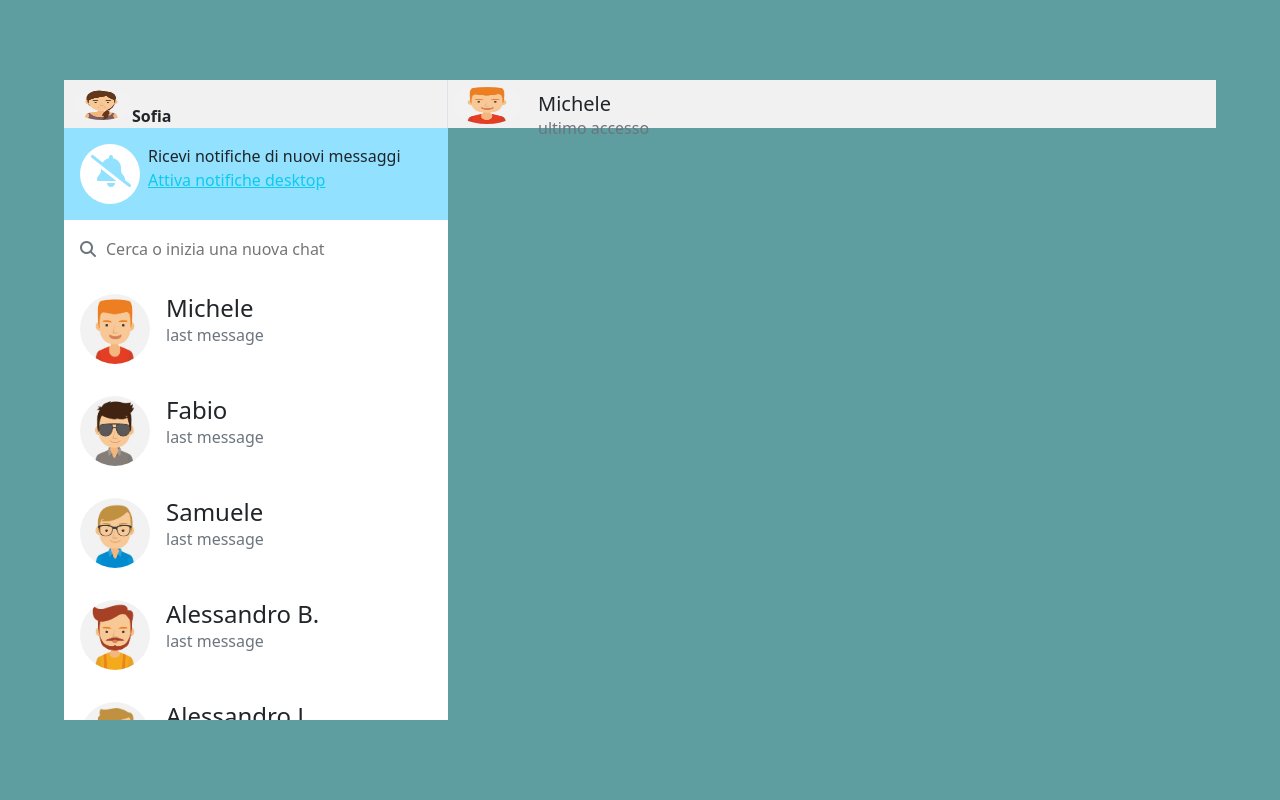
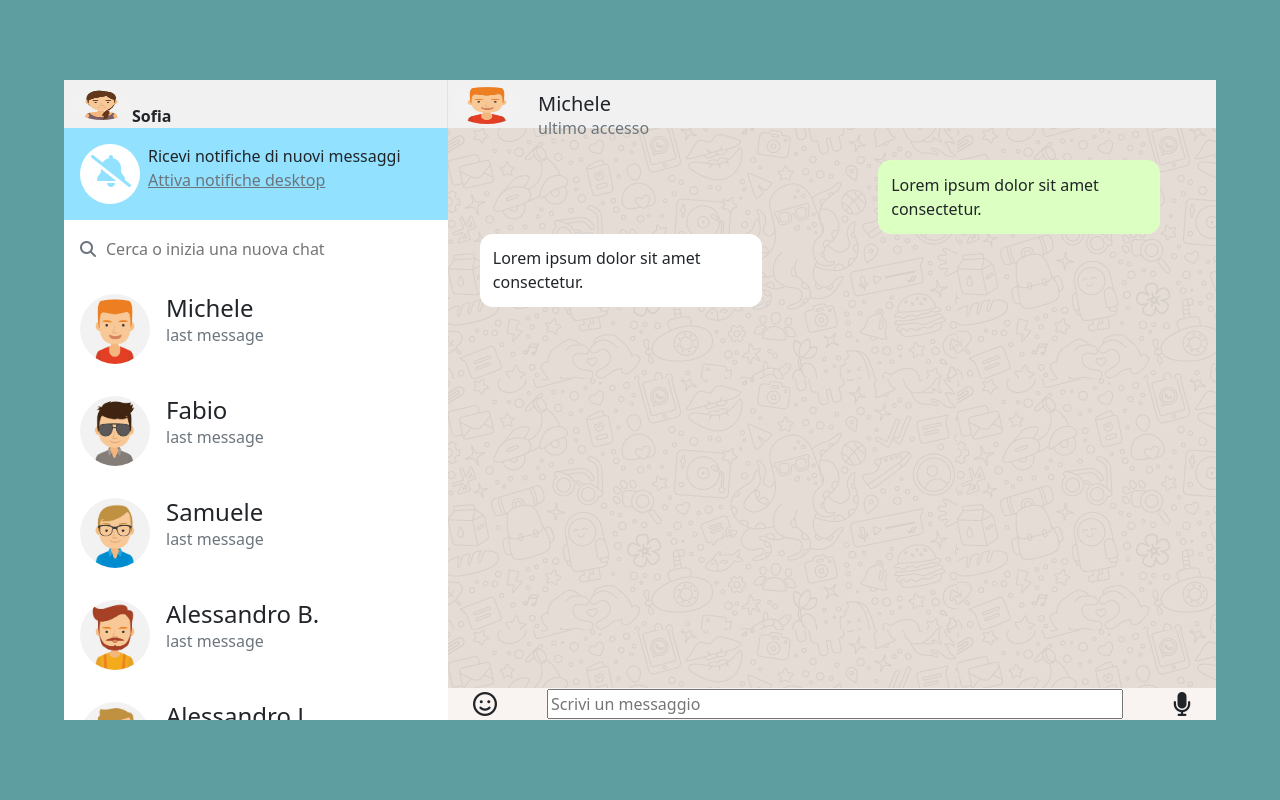
Before and after one commit to LorenzoOgnibene/vue-boolzapp, a plain HTML site: page index.html in a window 1280 px wide. Drawn offline with nearby package versions, Linux system fonts and the light colour scheme.

Commit message:
Add first try of chat message

```diff
--- a/css/style.css
+++ b/css/style.css
@@ -8,10 +8,17 @@
     background-color: #91e1ff;
 }
 
+.bg-cappuccino{
+    background-color: #f9f3f1;
+}
+
+.bg-lime{
+    background-color: #dcffc2;
+}
+
 .c-light-blue{
     color: #91e1ff;
 }
-
 
 
 
@@ -34,6 +41,11 @@ main{
 #contacts-box{
     height: 60vh;
     overflow: scroll;
+    cursor: pointer;
+}
+
+.contact-card:hover{
+    background-color: #f1f1f1;
 }
 
 #user-profile img{
@@ -58,3 +70,24 @@ main{
     width: 70px;
     border-radius: 50%;
 }
+
+.chat{
+    height: 70vh;
+    background-image: url('../img/mine.jpg');
+    padding: 2rem;
+}
+
+.text-bar{
+    height: 4vh;
+}
+
+.text-bar i{
+    font-size: 1.5rem;
+}
+
+.recived-message,
+.user-message{
+    max-width: 40%;
+    padding: .8rem;
+    border-radius: .8rem;
+}
--- a/index.html
+++ b/index.html
@@ -32,7 +32,7 @@
                             <i class="fa-solid fa-bell-slash fa-2x bg-white c-light-blue"></i>
                             <div class="text-wrapper ms-2">
                                 <p class="mb-0">Ricevi notifiche di nuovi messaggi</p>
-                                <a href="#" class="link-info">Attiva notifiche desktop</a>
+                                <a href="#" class="link-secondary">Attiva notifiche desktop</a>
                             </div>
                         </div>
                         <!-- SEARCH BAR -->
@@ -42,7 +42,7 @@
                         </div>
                         <!-- CONTACTS PROFILE AND LAST MESSAGE -->
                         <div id="contacts-box">
-                            <div class="contact-card p-3 d-flex" v-for="(user, indexOf) in contacts">
+                            <div class="contact-card p-3 d-flex" v-for="(user, indexOf) in contacts" @click="currentChat(indexOf)">
                                 <img :src="`./img/avatar${user.avatar}.jpg`" :alt="user.name" class="me-3">
                                 <div class="name-message-wrapper">
                                     <h4 class="m-0">{{user.name}}</h4>
@@ -59,7 +59,19 @@
                                 <p class="text-secondary">ultimo accesso</p>
                             </div>
                         </div>
-                        <div class="chat"></div>
+                        <div class="chat">
+                            <div class="user-message ms-auto me-4 bg-lime">
+                                <p class="m-0">Lorem ipsum dolor sit amet consectetur.</p>
+                            </div>
+                            <div class="recived-message bg-white">
+                                <p class="m-0">Lorem ipsum dolor sit amet consectetur.</p>
+                            </div>
+                        </div>
+                        <div class="text-bar bg-cappuccino d-flex align-items-center justify-content-around">
+                            <i class="fa-regular fa-face-smile"></i>
+                            <input v-model="userMessage" class="w-75" placeholder="Scrivi un messaggio">
+                            <i class="fa-solid fa-microphone"></i>
+                        </div>
                     </div>
                 </div>
             </div>
--- a/js/script.js
+++ b/js/script.js
@@ -4,6 +4,7 @@ createApp({
     data(){
         return{
             userSearchChat : '',
+            userMessage : '',
             activeChatIndex : 0,
             contacts: [
                 {
@@ -173,7 +174,9 @@ createApp({
     },
 
     methods:{
-
+        currentChat(index){
+            this.activeChatIndex = index;
+        }
     }
 
 }).mount('#app')
```
